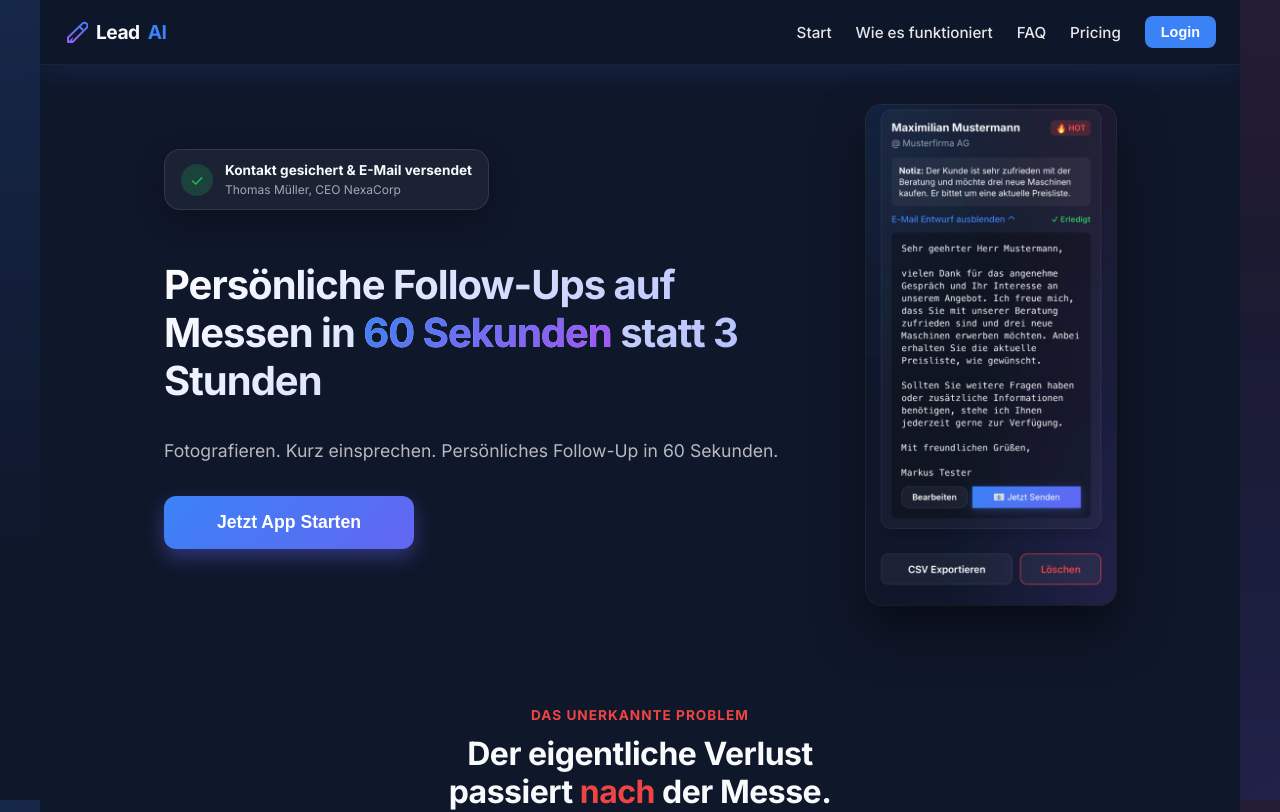
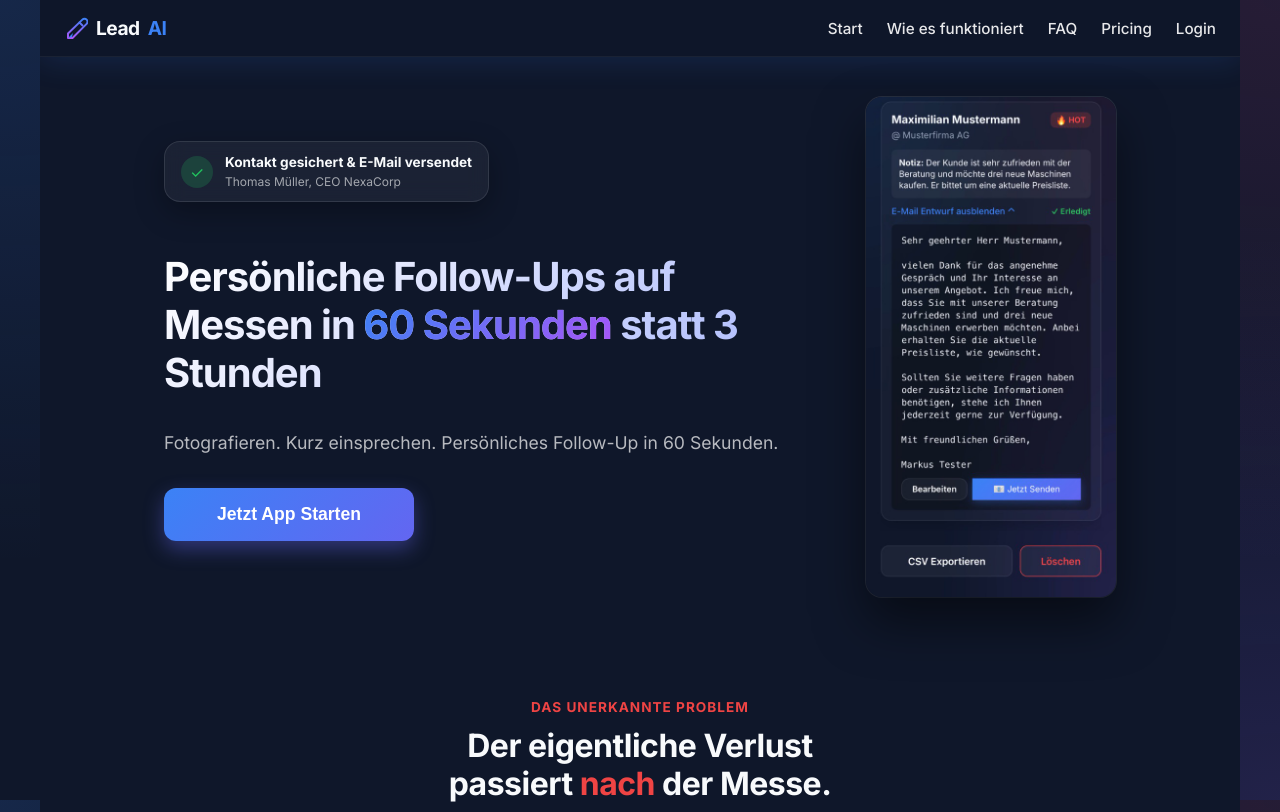
Before and after one commit to Pholiko/LeadsAI, a React (Vite) app: page / in a window 1280 px wide. Shown: the top 812 px of the page. Built offline with nearby package versions, Linux system fonts and the light colour scheme.

Commit message:
Convert Login to text link and trim follow-up text

```diff
--- a/src/components/LandingView.jsx
+++ b/src/components/LandingView.jsx
@@ -54,7 +54,7 @@ export default function LandingView({ onStart }) {
             <a href="#how-it-works" onClick={(e) => { e.preventDefault(); scrollTo('how-it-works'); }} style={{ color: 'rgba(255,255,255,0.9)', textDecoration: 'none', cursor: 'pointer', transition: 'color 0.2s' }}>Wie es funktioniert</a>
             <a href="#faq" onClick={(e) => { e.preventDefault(); scrollTo('faq'); }} style={{ color: 'rgba(255,255,255,0.9)', textDecoration: 'none', cursor: 'pointer', transition: 'color 0.2s' }}>FAQ</a>
             <a href="#pricing" onClick={(e) => { e.preventDefault(); scrollTo('pricing'); }} style={{ color: 'rgba(255,255,255,0.9)', textDecoration: 'none', cursor: 'pointer', transition: 'color 0.2s' }}>Pricing</a>
-            <button onClick={onStart} style={{ background: 'var(--primary)', color: 'white', border: 'none', padding: '8px 16px', borderRadius: '8px', fontWeight: 'bold', cursor: 'pointer', fontSize: '0.9rem', transition: 'transform 0.2s, boxShadow 0.2s' }} onMouseOver={e => { e.currentTarget.style.transform = 'scale(1.05)'; e.currentTarget.style.boxShadow = '0 4px 12px rgba(99, 102, 241, 0.4)'; }} onMouseOut={e => { e.currentTarget.style.transform = 'scale(1)'; e.currentTarget.style.boxShadow = 'none'; }}>Login</button>
+            <a href="#login" onClick={(e) => { e.preventDefault(); onStart(); }} style={{ color: 'rgba(255,255,255,0.9)', textDecoration: 'none', cursor: 'pointer', transition: 'color 0.2s' }}>Login</a>
           </div>
         </div>
       </div>
@@ -176,7 +176,7 @@ export default function LandingView({ onStart }) {
         <div style={{ display: 'grid', gridTemplateColumns: 'repeat(auto-fit, minmax(300px, 1fr))', gap: '20px' }}>
           {[
             { icon: "🧠", text: "Merkt sich alle Gespräche." },
-            { icon: "✅", text: "Garantiertes personalisiertes Follow-Up direkt nach dem Gespräch." },
+            { icon: "✅", text: "Garantiertes personalisiertes Follow-Up." },
             { icon: "⚡️", text: "Dauert nur 60 Sekunden." },
             { icon: "🤩", text: "Wirkt beeindruckend auf den potenziellen Kunden." },
             { icon: "🛡", text: "Keine potenziellen Umsätze mehr verlieren." },
```
